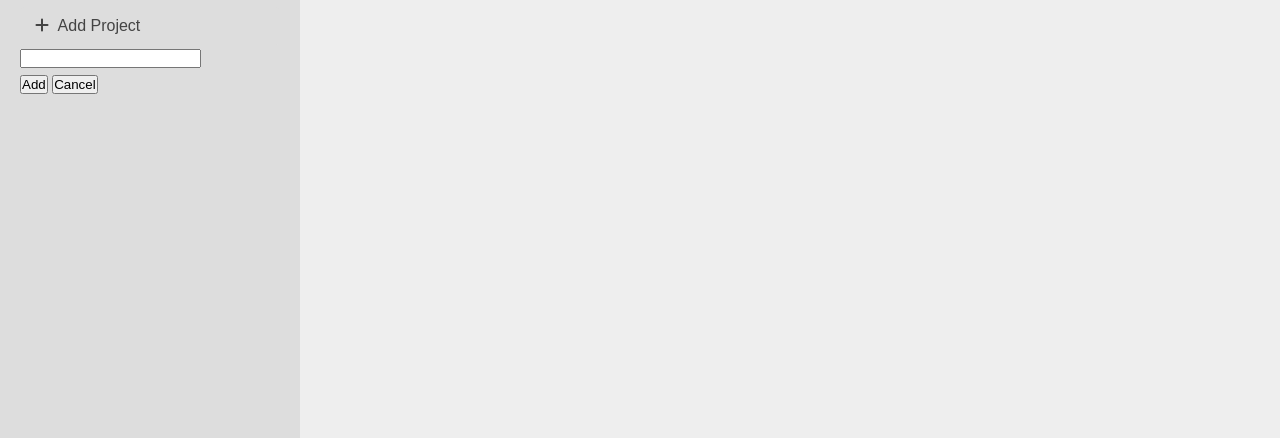
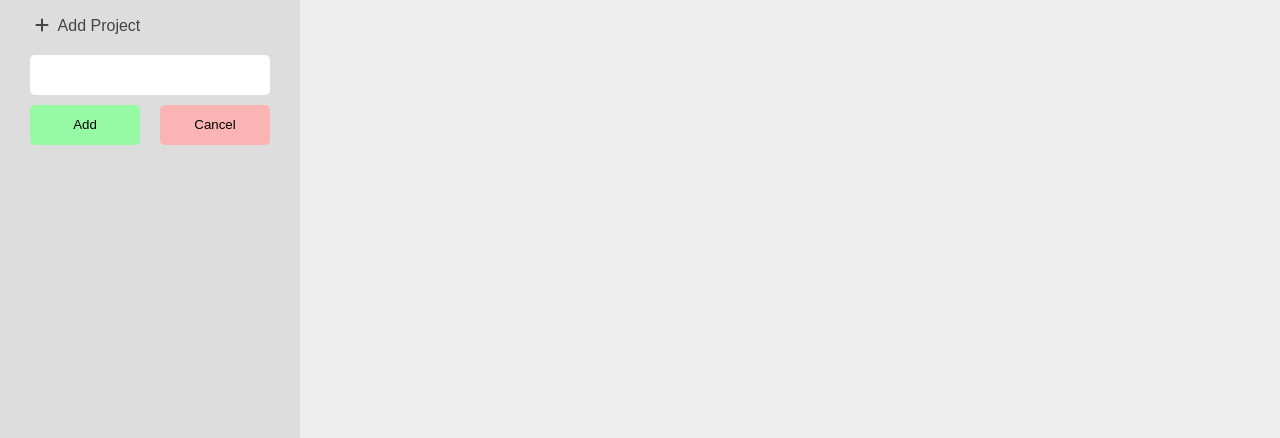
Before and after one commit to samkitbarbhaya/to-do-list, a plain HTML site: page index.html in a window 1280 px wide. Shown: the part 301-739 px from the top of the page. Drawn offline with Linux system fonts and the light colour scheme; a web font is replaced by a local one.

Commit message:
Added few html elements

```diff
--- a/style.css
+++ b/style.css
@@ -140,7 +140,7 @@ body{
     margin-right: 5px;
 }
 
-/* ADD PROJECT POPUP*/
+/* ADD PROJECT BUTTON*/
 
 .button-add-project{
     width: 100%;
@@ -160,6 +160,49 @@ body{
 
 .button-add-project > i{
     margin-right: 5px;
+}
+
+/* ADD PROJECT BUTTON POPUP */
+
+.add-project-popup{
+    padding: 10px;
+    border-radius: 5px;
+    display: flex;
+    flex-direction: column;
+    gap: 10px;
+}
+
+.add-project-popup:hover{
+    background-color: pink;
+}
+
+.add-project-input{
+    border-radius: 5px;
+    line-height: 3;
+    padding-left: 10px;
+    border: none;
+}
+
+.add-project-popup-buttons{
+    display: flex;
+    justify-content: space-around;
+    gap: 20px;
+}
+
+.add-project-popup-add-button{
+    width: calc(100%/2);
+    line-height: 3;
+    background-color: #96FAA5;
+    border-radius: 5px;
+    border: none;
+}
+
+.add-project-popup-cancel-button{
+    width: calc(100%/2);
+    line-height: 3;
+    background-color: #FAB4B4;
+    border-radius: 5px;
+    border: none;
 }
 
 /* FOOTER */
```
